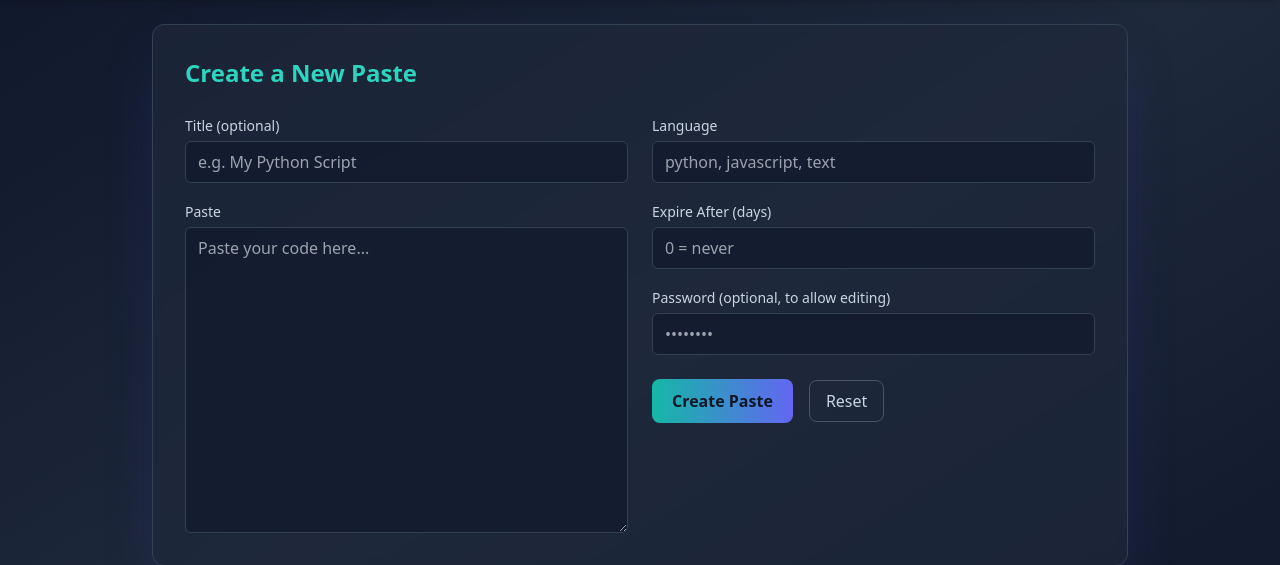
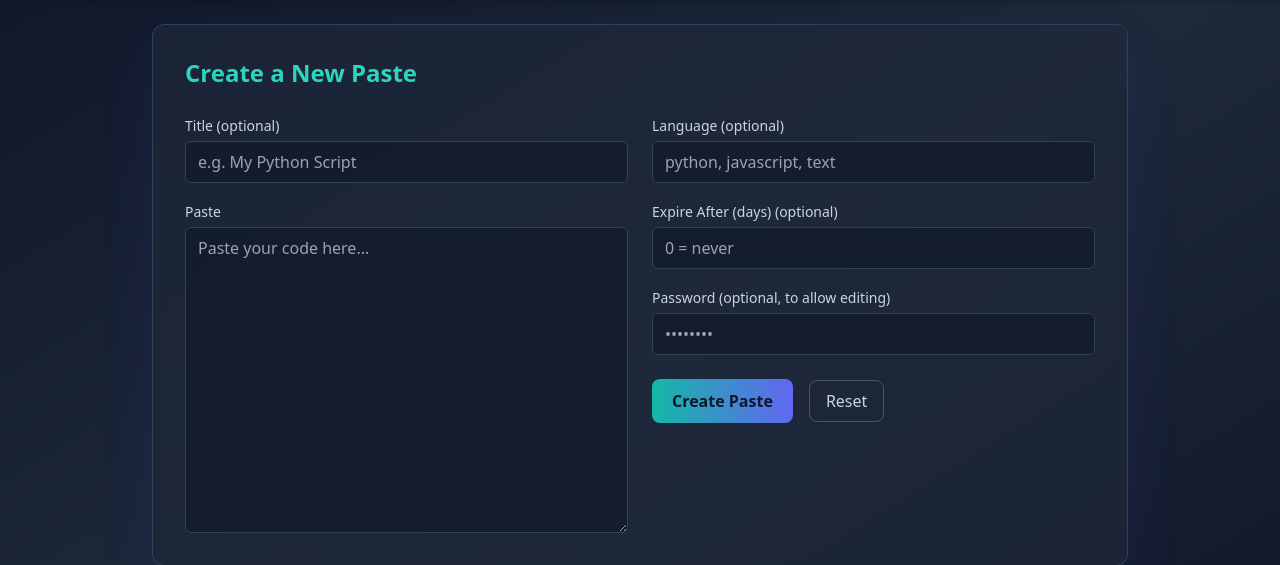
Before and after one commit to truepushkar/orion-paste, a Flask app: page / in a window 1280 px wide. Shown: the part 65-630 px from the top of the page. Run offline with Flask 3, Linux system fonts and the light colour scheme; some libraries are stand-ins or nearby versions.

Commit message:
Update index.html to enhance form layout and improve user experience

```diff
--- a/templates/index.html
+++ b/templates/index.html
@@ -21,12 +21,12 @@
     <!-- Right column -->
     <div class="space-y-4">
       <label class="block">
-        <span class="text-sm font-medium text-slate-300">Language</span>
+        <span class="text-sm font-medium text-slate-300">Language (optional)</span>
         <input name="language" class="mt-1 block w-full rounded-md bg-slate-900/60 border border-slate-700 text-slate-100 px-3 py-2 focus:ring-2 focus:ring-teal-600 transition" placeholder="python, javascript, text" />
       </label>
 
       <label class="block">
-        <span class="text-sm font-medium text-slate-300">Expire After (days)</span>
+        <span class="text-sm font-medium text-slate-300">Expire After (days) (optional)</span>
         <input name="expire_days" type="number" min="0" class="mt-1 w-full rounded-md bg-slate-900/60 border border-slate-700 text-slate-100 px-3 py-2 focus:ring-2 focus:ring-teal-600 transition" placeholder="0 = never" />
       </label>
 
```
